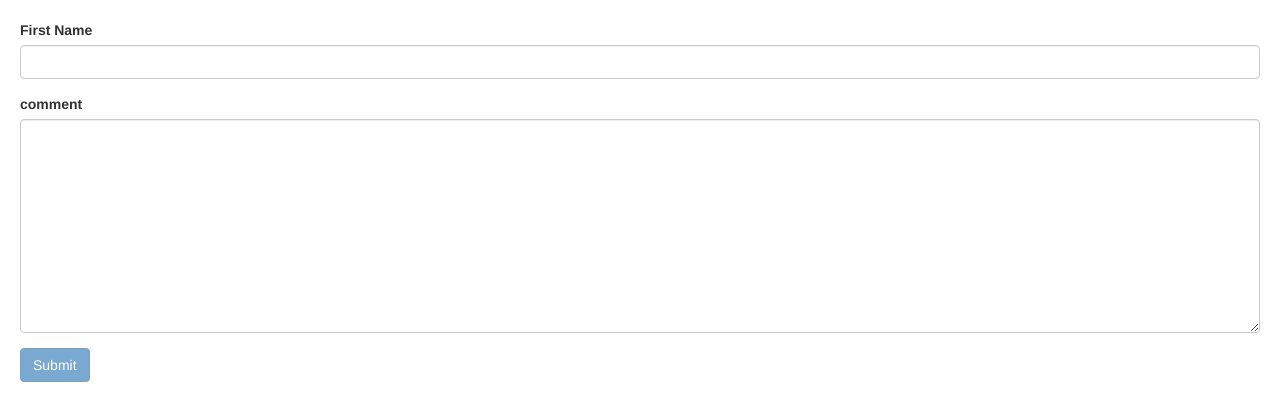
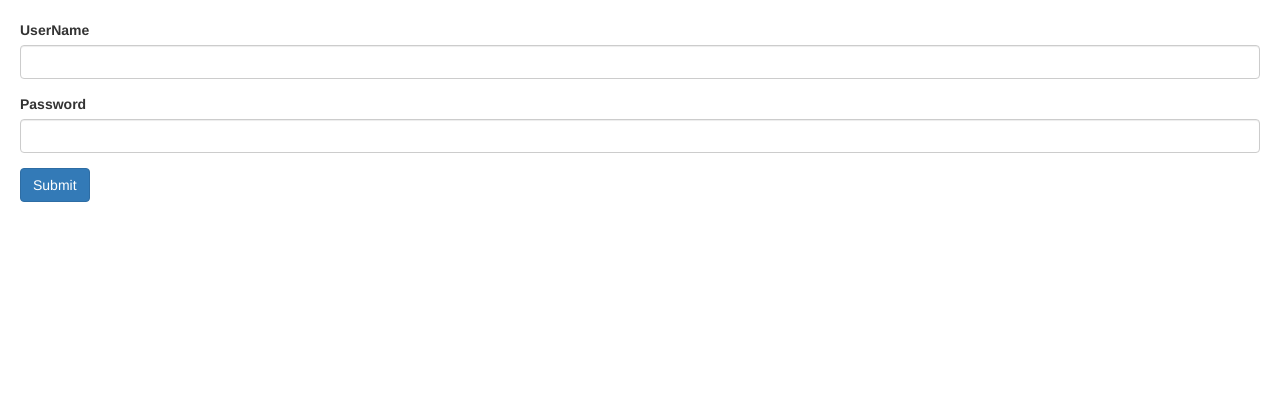
Before and after one commit to Goutham876/Angular, an Angular app: page / in a window 1280 px wide. Shown: the top 420 px of the page. Built offline with nearby package versions, Linux system fonts and the light colour scheme.

Commit message:
Reactive forms

```diff
--- a/src/app/app.component.html
+++ b/src/app/app.component.html
@@ -1 +1 @@
-<contact-form></contact-form>
+<signup-form></signup-form>
--- /dev/null
+++ b/src/app/signup-form/signup-form.component.html
@@ -0,0 +1,24 @@
+<form [formGroup]="form">
+  <div class="form-group">
+    <label for="userName">UserName</label>
+    <input
+    formControlName="username"
+    type="text"
+    id="userName"
+    class="form-control">
+    <div *ngIf="userName.touched && userName.invalid" class="alert alert-danger">
+      <div *ngIf="userName.errors.required">username is required.</div>
+      <div *ngIf="userName.errors.minlength">username should be atleast {{userName.errors.minlength.requiredLength}} letters.</div>
+
+    </div>
+  </div>
+  <div class="form-group">
+    <label for="password">Password</label>
+    <input
+    formControlName="password"
+    type="password" form.
+    id="password"
+    class="form-control">
+  </div>
+  <button class="btn btn-primary" type="submit">Submit</button>
+</form>
--- /dev/null
+++ b/src/app/signup-form/signup-form.component.ts
@@ -0,0 +1,22 @@
+import { Component, OnInit } from '@angular/core';
+import { FormGroup, FormControl, Validators } from '@angular/forms';
+
+@Component({
+  selector: 'signup-form',
+  templateUrl: './signup-form.component.html',
+  styleUrls: ['./signup-form.component.css']
+})
+export class SignupFormComponent {
+  form = new FormGroup({
+    username : new FormControl('',[
+      Validators.required,
+      Validators.minLength(3)
+    ]),
+    password : new FormControl('',Validators.required)
+  });
+
+  get userName() {
+    return this.form.get('username');
+  }
+
+}
```
Also changed, not shown: src/app/app.module.ts (+6 -3 lines), src/app/signup-form/signup-form.component.css (added), 1 other file (tests, documents, lock files or other folders).
